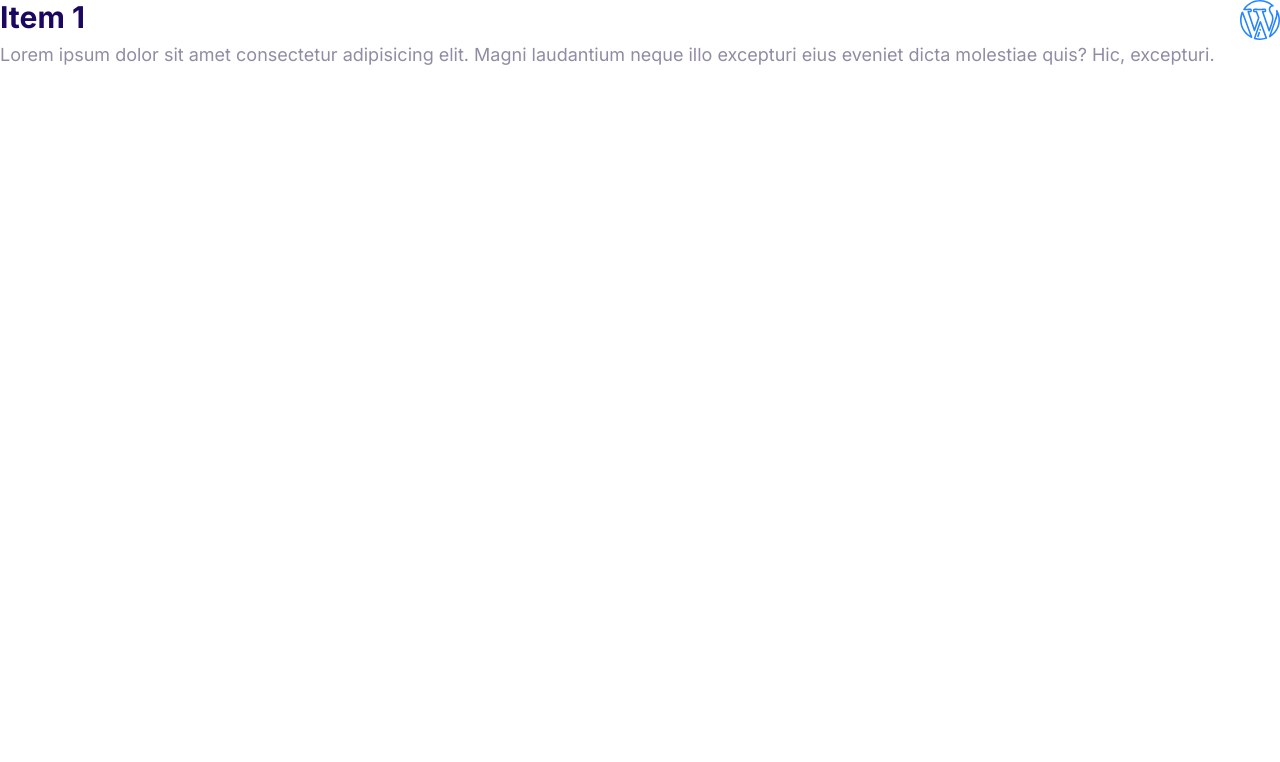
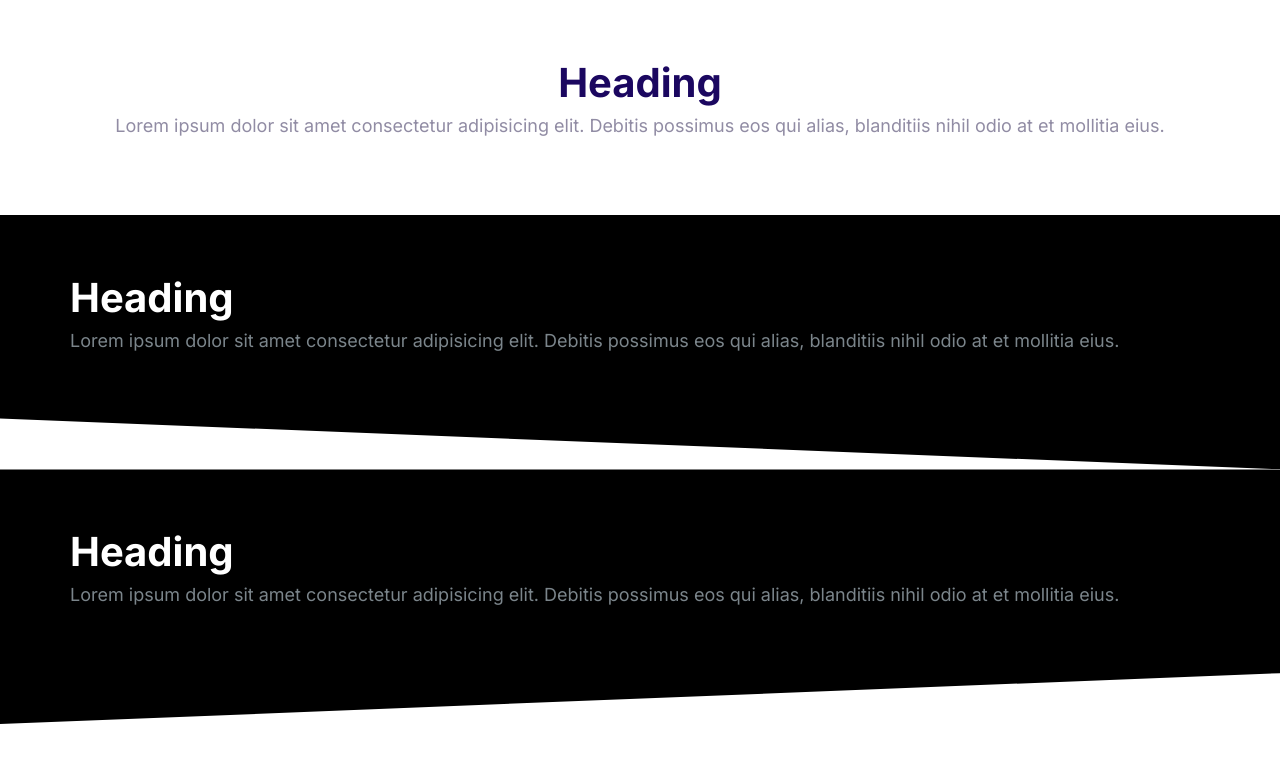
Before and after one commit to nanamwangaza/Nana-Hostings, a plain HTML site: page index.html in a window 1280 px wide. Drawn offline with Linux system fonts and the light colour scheme.

Commit message:
Created blocks

```diff
--- a/CSS/styles.css
+++ b/CSS/styles.css
@@ -583,3 +583,46 @@ font-size: 2.4rem;
     /* if we put height instead of max-height, it would take the entire page */
     opacity: 1;
 }
+
+/* Blocks */
+.block{
+    --padding-vertical:6rem;
+    /* we defined a variable of padding-verticalso that we can be able to change ... */
+    /* border: 2px solid red; */
+    padding: var(--padding-vertical) 2rem;
+
+
+}
+.block__heading{
+    margin-top: 0;
+}
+.block--dark{
+    background-color: #000;
+    color: #7b858b;
+}
+.block--dark .block__heading{
+    color: #fff;
+}
+.block--skewed-right{
+    clip-path: polygon(0% 0%, 100% 0%, 100% 100%, 0% 80%);
+    /* got this from clip generator(clippy), in custom polygon */
+    /* x% y%, x% y%, ..... , sthing like x y coordinate points*/
+   padding-bottom: calc(var(--padding-vertical) + 4rem);
+   /* calc() is for adding the padding vertical with 4rem to make 10 rem for te skewed block */
+}
+.block--skewed-left{
+    clip-path: polygon(0% 0%, 100% 0%, 100% 80%, 0% 100%);
+    /* got this from clip generator(clippy), in custom polygon */
+    /* x% y%, x% y%, ..... , sthing like x y coordinate points*/
+   padding-bottom: calc(var(--padding-vertical) + 4rem);
+   /* calc() is for adding the padding vertical with 4rem to make 10 rem for te skewed block */
+}
+.block__header{
+    text-align: center;
+}
+.container{
+    max-width: 1140px;
+    /* content of this container shouldn't stretch more than 1140px */
+    margin: 0 auto;
+    /* for horizontal margin, if there's extra space, it will be equally distributed in each side */
+}
--- a/index.html
+++ b/index.html
@@ -15,21 +15,36 @@
     <title>Document</title>
   </head>
   <body>
-    <div class="collapsible collapsible--expanded">
-      <header class="collapsible__header">
-        <h2 class="collapsible__heading">Item 1</h2>
-
-        <svg class="icon icon--primary collapsible__wordpress ">
-          <use xlink:href="images/sprite.svg#wordpress"></use>
-        </svg>
-
+    <section class="block container">
+      <!-- the container class makes the content not to be stretched more than 1140px -->
+      <header class="block__header">
+        <!-- wrapped heading and paragraph with block header so that we can align ONLY THEM in the center -->
+        <h2 class="block__heading">Heading</h2>
+        <p>
+          Lorem ipsum dolor sit amet consectetur adipisicing elit. Debitis
+          possimus eos qui alias, blanditiis nihil odio at et mollitia eius.
+        </p>
       </header>
-      <div class="collapsible__content">
-        Lorem ipsum dolor sit amet consectetur adipisicing elit. Magni
-        laudantium neque illo excepturi eius eveniet dicta molestiae quis? Hic,
-        excepturi.
+    </section>
+    <section class="block block--dark block block--skewed-right">
+      <div class="container ">
+        <!-- wrapped heading and paragraph with container(and not the whole block ) coz we want the black color to keep showing even when stretching -->
+        <h2 class="block__heading">Heading</h2>
+        <p>
+          Lorem ipsum dolor sit amet consectetur adipisicing elit. Debitis
+          possimus eos qui alias, blanditiis nihil odio at et mollitia eius.
+        </p>
       </div>
+    </section>
+    <section class="block block--dark block block--skewed-left">
+      <div class="container">
+        <h2 class="block__heading">Heading</h2>
+        <p>
+          Lorem ipsum dolor sit amet consectetur adipisicing elit. Debitis
+          possimus eos qui alias, blanditiis nihil odio at et mollitia eius.
+        </p>
       </div>
+    </section>
     <script src="js/main.js">
             const collapsibles = document.querySelectorAll(".collapsible");
       collapsibles.forEach((item) =>
@@ -38,7 +53,5 @@ collapsibles.forEach((item) =>
         })
       );
     </script>
-
-
   </body>
 </html>
```
Also changed, not shown: Components/blocks.html (added, +30 -0 lines). Lines whose indentation alone changed are shown as unchanged.
